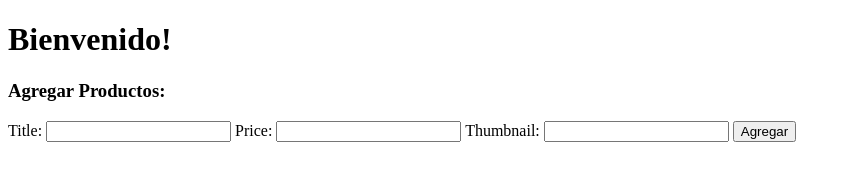
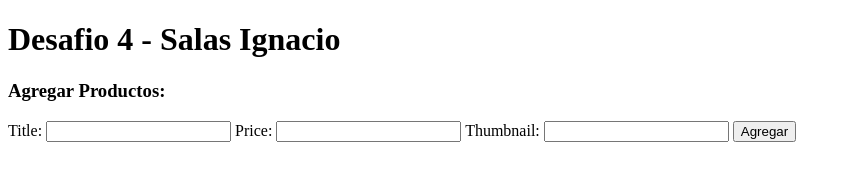
Before and after one commit to isalasjemer/desafio-4-API-RESTful-Salas-Ignacio, a website: page public/index.html in a window 1280 px wide. Shown: the whole page, without its empty margins (0-851 px from the left). Drawn offline with Linux system fonts and the light colour scheme.

Commit message:
Añadido titulo a html

```diff
--- a/public/index.html
+++ b/public/index.html
@@ -7,7 +7,7 @@
     <title>Document</title>
 </head>
 <body>
-    <h1>Bienvenido!</h1>
+    <h1>Desafio 4 - Salas Ignacio</h1>
     <h3>Agregar Productos:</h3>
     <form action="/productos" method="post">
         Title: <input type="text" name="title">
```
